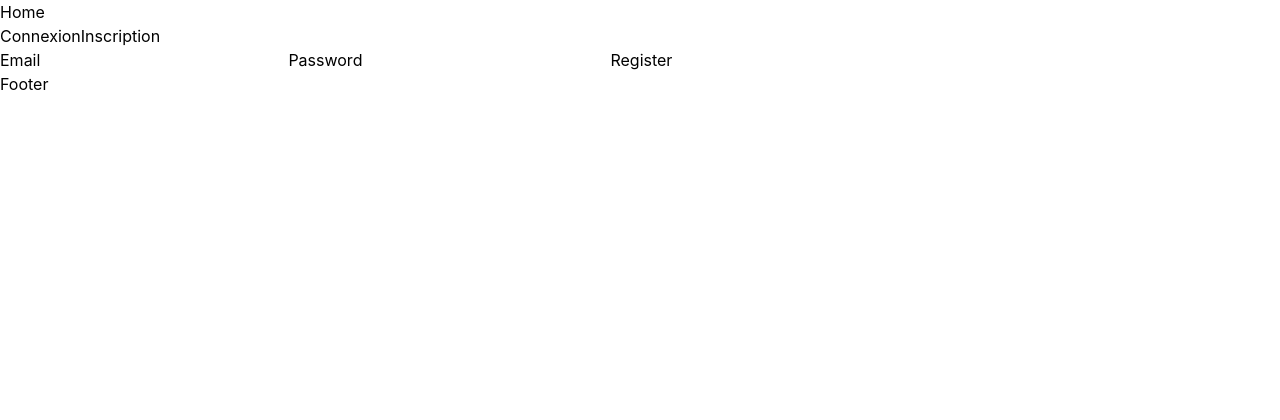
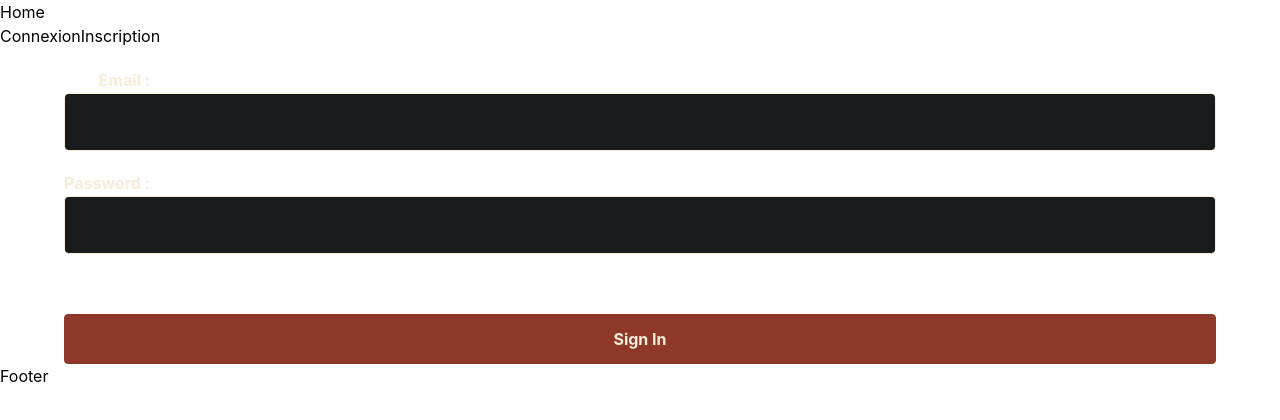
Before and after one commit to ophelie-gaudin/Immotep_front_react, a React (Create React App) app: page /login in a window 1280 px wide. Shown: the top 420 px of the page. Built offline with nearby package versions, Linux system fonts and the light colour scheme.

Commit message:
add login+signup forms' styles  & plugged them to the db

```diff
--- a/src/Components/Dashboard/index.jsx
+++ b/src/Components/Dashboard/index.jsx
@@ -4,6 +4,7 @@ import { FaArrowLeft } from "react-icons/fa";
 import WarningArea from "../Main/WarningArea";
 import ProjectCard from "../Main/ProjectCard";
 import OrangeButton from "../Main/OrangeButton";
+import Input from "../Main/Input";
 
 const Dashboard = () => {
   return (
@@ -23,6 +24,21 @@ const Dashboard = () => {
           Ici, vous pouvez retrouver tous vos projets locatifs en cours, en
           créer de nouveaux et accéder au comparateur de logements.{" "}
         </WarningArea>
+
+        <div>
+          <div>
+            <Input label="essai Label" type="text" name="text" />
+          </div>
+          <div>
+            <Input label="essai Label" type="text" name="text" />
+          </div>
+          <div>
+            <Input label="essai Label" type="text" name="text" />
+          </div>
+          <div>
+            <Input type="text" name="text" />
+          </div>
+        </div>
       </div>
       <div className="bg-greey">
         <div className="flex flex-wrap">
--- /dev/null
+++ b/src/Components/Main/Input/Input.css
@@ -0,0 +1,45 @@
+/*
+Orange : #8D3828
+White : #F8ECDA
+Grey : #313E50
+ */
+
+/* form {
+  display: flex;
+  flex-direction: column;
+} */
+
+.form-input {
+  margin: auto;
+  display: flex;
+  width: 90%;
+  padding: 1rem 0.75rem;
+  font-size: 1rem;
+  font-weight: 400;
+  line-height: 1.5;
+
+  color: #f8ecda;
+  background-color: rgb(24, 26, 27);
+  background-clip: padding-box;
+  border: 1px solid #f8ecda;
+  border-radius: 4px;
+  -webkit-appearance: none;
+  -moz-appearance: none;
+  appearance: none;
+  transition: border-color 0.15s ease-in-out, box-shadow 0.15s ease-in-out;
+}
+
+label {
+  display: inline-block;
+  text-align: right;
+  color: #f8ecda;
+  font-weight: bold;
+  padding-bottom: 1px;
+  margin-top: 20px;
+  display: block;
+  width: 150px;
+}
+label:after {
+  margin: auto;
+  content: ": ";
+}
--- /dev/null
+++ b/src/Components/Main/Input/index.jsx
@@ -0,0 +1,13 @@
+import React from "react";
+import "./Input.css";
+
+const Input = ({ label = "", type, name }) => {
+  return (
+    <div>
+      <label>{label} </label>
+      <input className="form-input" name={name} type={type} />
+    </div>
+  );
+};
+
+export default Input;
--- a/src/Components/Main/OrangeButton/OrangeButton.css
+++ b/src/Components/Main/OrangeButton/OrangeButton.css
@@ -2,3 +2,11 @@
   @apply rounded-[0.25rem] px-4 py-3 bg-oraange border border-oraange text-whiite font-bold hover:bg-greey hover:text-whiite hover:border-whiite hover:font-black;
   transition: all 0.6s;
 }
+
+.forms-buttons {
+  margin: auto;
+  margin-top: 60px;
+  text-align: center;
+  display: block;
+  width: 90%;
+}
--- a/src/Components/Main/OrangeButton/index.jsx
+++ b/src/Components/Main/OrangeButton/index.jsx
@@ -1,10 +1,10 @@
 import React from "react";
 import "./OrangeButton.css";
 
-const OrangeButton = (props) => {
+const OrangeButton = (props, type) => {
   return (
     <div>
-      <a className="orange-button" href="/">
+      <a className="orange-button" href="/" type={type}>
         {props.children}
       </a>
     </div>
--- a/src/Pages/Login/index.jsx
+++ b/src/Pages/Login/index.jsx
@@ -2,6 +2,7 @@ import React, { useState } from "react";
 import Cookies from "js-cookie";
 import { userLogin } from "../../ReduxFolder/stateUser/userAction";
 import { useDispatch } from "react-redux";
+import Input from "../../Components/Main/Input";
 
 const Login = () => {
   const [email, setEmail] = useState("");
@@ -40,15 +41,21 @@ const Login = () => {
   return (
     <div>
       <form onSubmit={handleSubmit}>
-        <label>
-          Email
-          <input type="text" name="email" onChange={(e) => setEmail(e.target.value)} />
-        </label>
-        <label>
-          Password
-          <input type="text" name="password" onChange={(e) => setPassword(e.target.value)} />
-        </label>
-        <button type="submit">Register</button>
+        <Input
+          label="Email"
+          type="text"
+          name="email"
+          onChange={(e) => setEmail(e.target.value)}
+        />
+        <Input
+          label="Password"
+          type="password"
+          name="password"
+          onChange={(e) => setPassword(e.target.value)}
+        />
+        <button className="orange-button forms-buttons" type="submit">
+          Sign In
+        </button>
       </form>
     </div>
   );
--- a/src/Pages/Register/index.jsx
+++ b/src/Pages/Register/index.jsx
@@ -2,6 +2,7 @@ import React, { useState } from "react";
 import Cookies from "js-cookie";
 import { userLogin } from "../../ReduxFolder/stateUser/userAction";
 import { useDispatch } from "react-redux";
+import Input from "../../Components/Main/Input";
 
 const Register = () => {
   const [email, setEmail] = useState("");
@@ -40,15 +41,21 @@ const Register = () => {
   return (
     <div>
       <form onSubmit={handleSubmit}>
-        <label>
-          Email
-          <input type="text" name="email" onChange={(e) => setEmail(e.target.value)} />
-        </label>
-        <label>
-          Password
-          <input type="text" name="password" onChange={(e) => setPassword(e.target.value)} />
-        </label>
-        <button type="submit">Register</button>
+        <Input
+          label="Email"
+          type="text"
+          name="email"
+          onChange={(e) => setEmail(e.target.value)}
+        />
+        <Input
+          label="Password"
+          type="password"
+          name="password"
+          onChange={(e) => setPassword(e.target.value)}
+        />
+        <button className="orange-button forms-buttons" type="submit">
+          Register
+        </button>
       </form>
     </div>
   );
```
